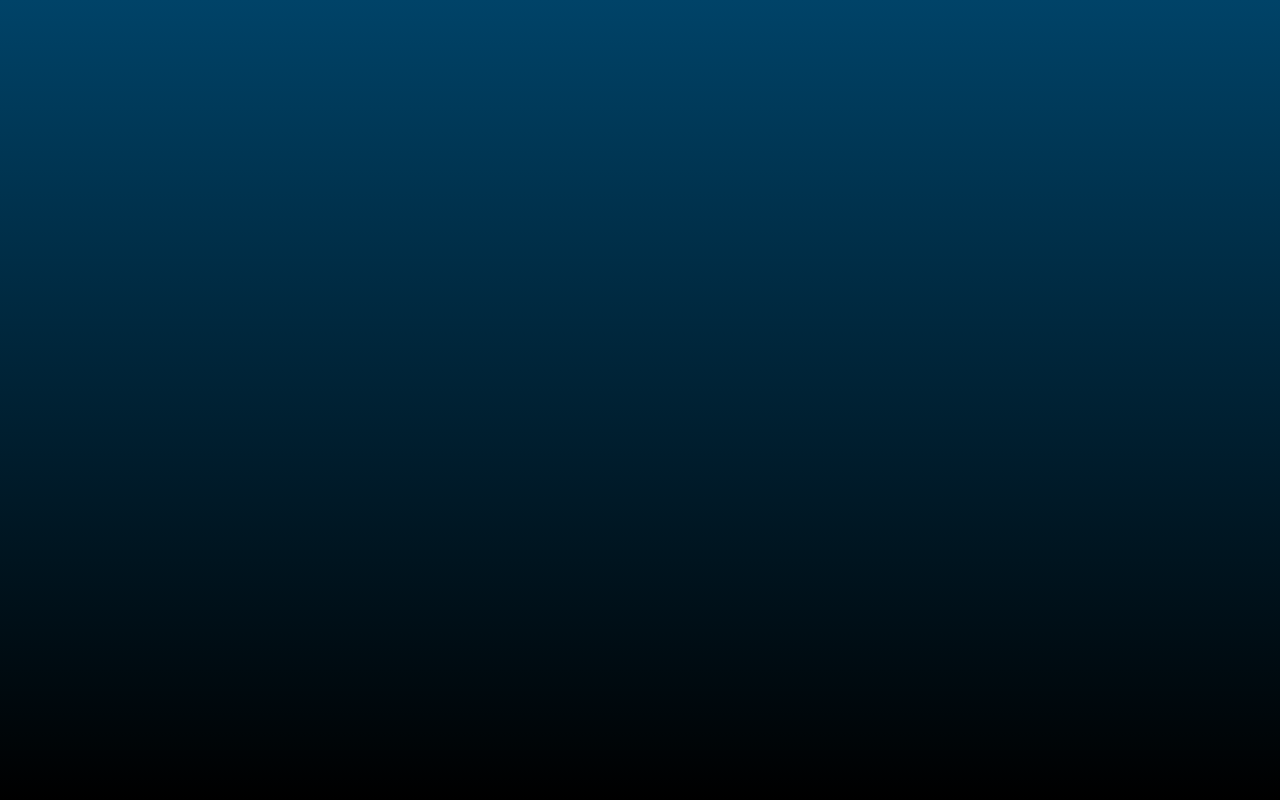
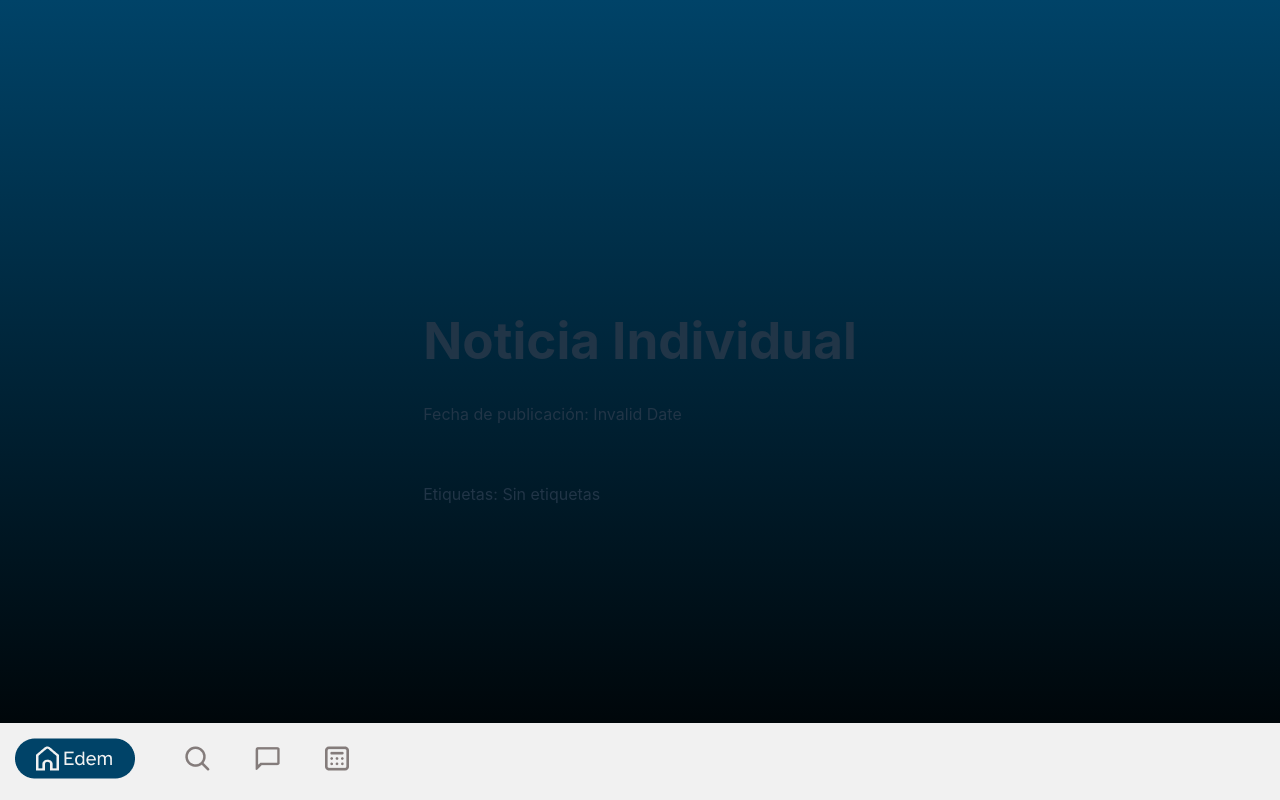
Before and after one commit to adrianMartinezTeba/Front-Desafio, a React (Vite) app: page /news/1 in a window 1280 px wide. Before the commit this address had no page. Built offline with nearby package versions, Linux system fonts and the light colour scheme; no server answers.

Commit message:
pinta casi todo

```diff
--- a/src/App.jsx
+++ b/src/App.jsx
@@ -11,6 +11,7 @@ import { EventProvider } from "./context/EventContext/EventState";
 import EventoIndividual from "./components/eventoIndividual/eventoIndividual";
 import CanalDifusion from "./components/canalDifusion/canalDifusion";
 import { CanalDifusionProvider } from "./context/CanalDifusionContext/CanalDifusionState";
+import NewIndividual from "./components/NewIndividual/NewIndividual";
 
 function App() {
   return (
@@ -28,6 +29,7 @@ function App() {
                 <Route path="/onBoarding" element={<OnBoarding />} />
                 <Route path="/event/:id" element={<EventoIndividual />} />
                 <Route path="/canal/:id" element={<CanalDifusion />} />
+                <Route path="/news/:id" element={<NewIndividual />} />
               </Routes>
             </CanalDifusionProvider>
           </EventProvider>
--- a/src/components/NewIndividual/NewIndividual.jsx
+++ b/src/components/NewIndividual/NewIndividual.jsx
@@ -1,32 +1,39 @@
+
 import React, { useEffect, useContext } from "react";
 import { useParams } from "react-router-dom";
 import Menu from "../Menu/Menu";
+import { NewsContext } from "../../context/NewContext/NewState";
 
 const NewIndividual = () => {
   const { id } = useParams();
-  const { newIndividual, getNewById } = useContext(CanalDifusionContext);
+  const { news, getNewById } = useContext(NewsContext);
 
   useEffect(() => {
-    getCanalDifusionById(id);
+    getNewById(id);
   }, []);
-useEffect(()=>{
-console.log(canalDifusion);
-},[canalDifusion])
+
+  useEffect(() => {
+    console.log(news);
+    console.log(news?.tags);
+  }, [news]);
+
   return (
     <div>
       <Menu />
-      <h1>Canal de Difusión Individual</h1>
-      {canalDifusion ? (
+      <h1>Noticia Individual</h1>
+      {news ? (
         <>
-          <h2>{canalDifusion.name}</h2>
-          <p>{canalDifusion.description}</p>
-          {/* Mostrar otros detalles del canal de difusión */}
+          <h2>{news.title}</h2>
+          <p>{news.body}</p>
+          <p>Fecha de publicación: {new Date(news.date).toLocaleDateString()}</p>
+          <img src={news.imageUrl} alt={news.title} />
+          <p>Etiquetas: {news.tags ? news.tags.join(", ") : "Sin etiquetas"}</p>
         </>
       ) : (
-        <p>Cargando canal de difusión...</p>
+        <p>Cargando noticias...</p>
       )}
     </div>
   );
 };
 
-export default CanalDifusion;
+export default NewIndividual;
--- a/src/context/NewContext/NewReducer.js
+++ b/src/context/NewContext/NewReducer.js
@@ -8,7 +8,7 @@ const news = (state, action) => {
         case "GET_NEWBYID":
           return {
             ...state,//para que no se borre el estado anterior
-            new: action.payload,//el payload es la informacion que nos viene de la peticion
+            news: action.payload,//el payload es la informacion que nos viene de la peticion
           };
 
       default:
--- a/src/context/NewContext/NewState.jsx
+++ b/src/context/NewContext/NewState.jsx
@@ -4,7 +4,6 @@ import news from './NewReducer'
 
 const initialState ={
 news:[],
-new:[]
 };
 
   const API_URL = "http://localhost:8080";
@@ -21,7 +20,7 @@ new:[]
         console.log(res);
       };
       const getNewById = async (id) => {
-        const res = await axios.get(API_URL + "/news/byId"+id);
+        const res = await axios.get(API_URL + "/news/byId/"+id);
         dispatch({
           type: "GET_NEWS",
           payload: res.data,
@@ -32,7 +31,6 @@ new:[]
         <NewsContext.Provider
           value={{
             news:state.news,
-            new:state.new,
             getAllNews,
             getNewById
           }}
```
